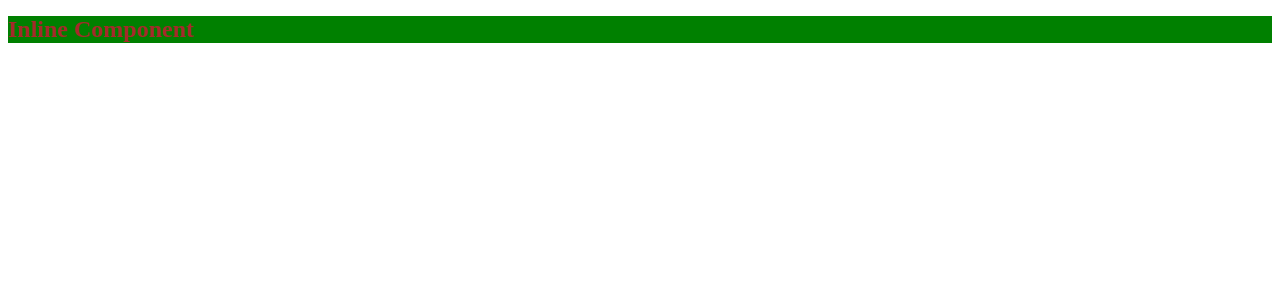
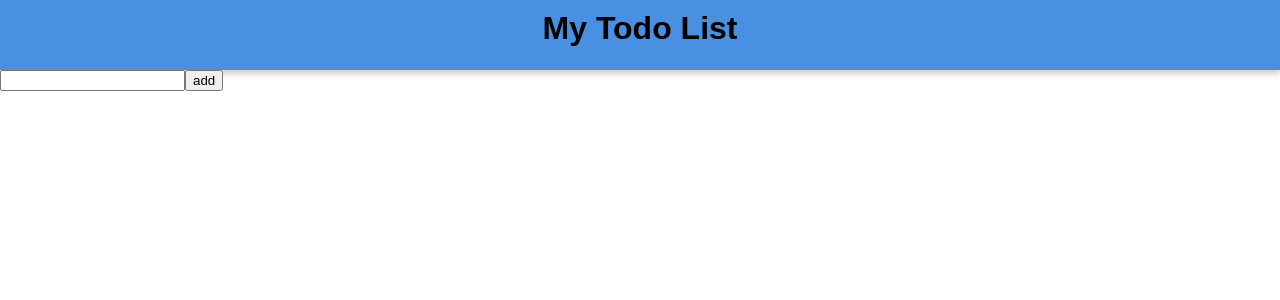
Before and after one commit to j1ere/todoapp, a React (Vite) app in the folder todo/: page / in a window 1280 px wide. Shown: the top 300 px of the page. Built offline with nearby package versions, Linux system fonts and the light colour scheme.

Commit message:
lifting stateup

```diff
--- /dev/null
+++ b/todo/src/App.css
@@ -0,0 +1,4 @@
+body{
+    margin: 0px;
+    font-family: sans-serif;
+}
--- a/todo/src/App.jsx
+++ b/todo/src/App.jsx
@@ -1,8 +1,12 @@
 import Todo from "./components/Todo";
 import InlineComponent from "./components/InlineComponent";
+import Header from "./components/Header";
+import './App.css'
 function App() {
   return <div className="App">
-    <InlineComponent></InlineComponent>
+    {/* <InlineComponent></InlineComponent> */}
+    <Header></Header>
+    <Todo></Todo>
   </div>;
 }
 
--- /dev/null
+++ b/todo/src/components/Form.jsx
@@ -0,0 +1,25 @@
+import { useState } from "react";
+
+export default function Form({todos,setTodos}) {
+  const [todo, setTodo] = useState("");
+  function handleDefault(e) {
+    e.preventDefault();
+    // console.log(todo);
+    setTodos([...todos, todo]);
+    setTodo("");
+  }
+  return (
+    <div>
+      <form onSubmit={(e) => handleDefault(e)}>
+        <input
+          type="text"
+          onChange={(e) => {
+            setTodo(e.target.value);
+          }}
+          value={todo}
+        />
+        <button type="submit">add</button>
+      </form>
+    </div>
+  );
+}
--- /dev/null
+++ b/todo/src/components/Header.jsx
@@ -0,0 +1,4 @@
+import styles from "./header.module.css";
+export default function Header() {
+  return <div className={styles.header}>My Todo List</div>;
+}
--- a/todo/src/components/Todo.jsx
+++ b/todo/src/components/Todo.jsx
@@ -1,31 +1,16 @@
 import { useState } from "react";
-import TodoItem from "./TodoItem";
 
+import Form from "./Form";
+import TodoList from "./TodoList";
 export default function Todo() {
-  const [todo, setTodo] = useState("");
+
   const [todos, setTodos] = useState([]);
-  function handleDefault(e) {
-    e.preventDefault();
-    // console.log(todo);
-    setTodos([...todos, todo]);
-    setTodo("");
-  }
+
   return (
     <div>
-      <form onSubmit={(e) => handleDefault(e)}>
-        <input
-          type="text"
-          onChange={(e) => {
-            setTodo(e.target.value);
-          }}
-          value={todo}
-        />
-        <button type="submit">add</button>
-      </form>
-      {console.log(todos)}
-      {todos.map((item) => (
-        <TodoItem key={item} item={item} />
-      ))}
+      <Form todos={todos} setTodos={setTodos}></Form>
+      <TodoList todos={todos} setTodos={setTodos}></TodoList>
+
     </div>
   );
 }
--- /dev/null
+++ b/todo/src/components/TodoList.jsx
@@ -0,0 +1,11 @@
+import TodoItem from "./TodoItem";
+export default function TodoList({todos}) {
+  return (
+    <div>
+      {console.log(todos)}
+      {todos.map((item) => (
+        <TodoItem key={item} item={item} />
+      ))}
+    </div>
+  );
+}
--- /dev/null
+++ b/todo/src/components/header.module.css
@@ -0,0 +1,9 @@
+.header {
+  background-color: #4a90e2;
+  text-align: center;
+  font-weight: bold;
+  height: 50px;
+  padding: 10px;
+  font-size: 2em;
+  box-shadow: 0 4px 6px rgba(0, 0, 0, 0.2);
+}
```
